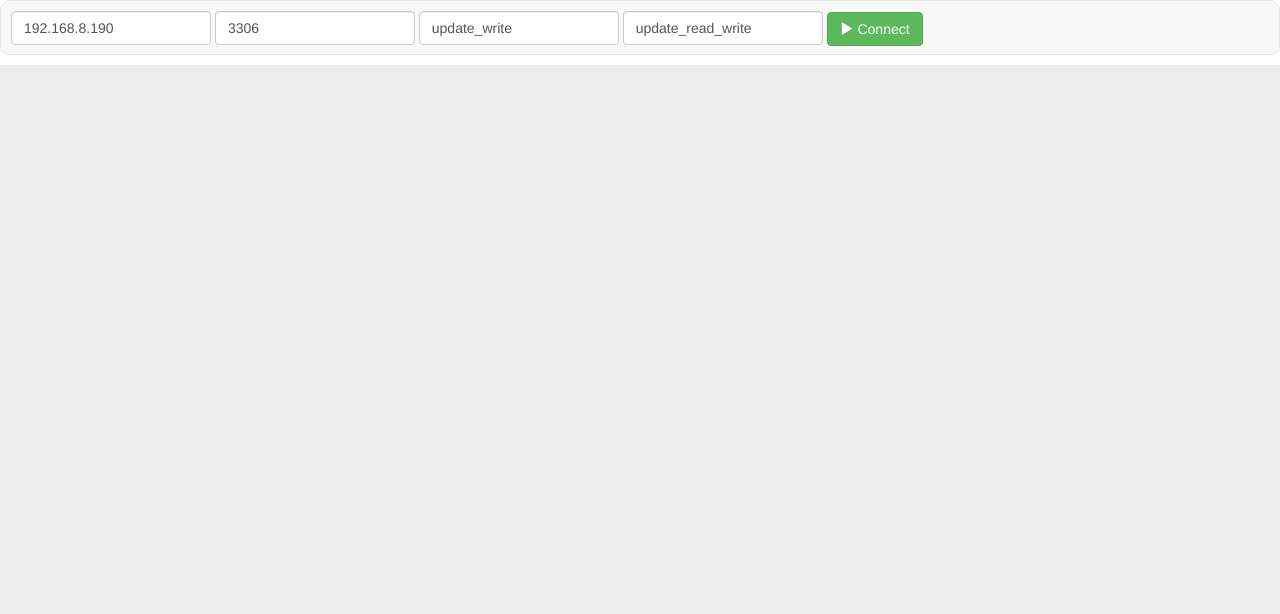
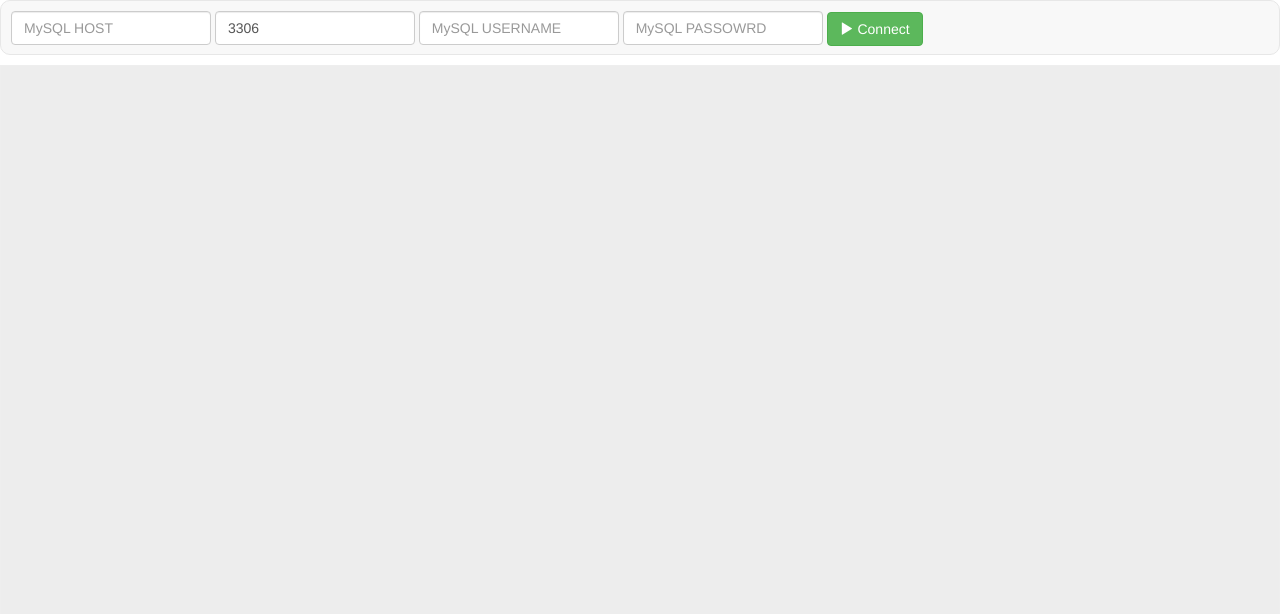
Before and after one commit to KevinLu10/web_mycli, a Django app: template templates/mycli.html in a window 1280 px wide. Shown: the top 614 px of the page. Run offline with Django 3.2, Linux system fonts and the light colour scheme; the template is opened without the code that fills it, so the values that code supplies are empty.

Commit message:
【doc】add example

```diff
--- a/templates/mycli.html
+++ b/templates/mycli.html
@@ -12,10 +12,10 @@
 </header>
 <body>
 <div class="config">
-    <input class="form-control" id="mysql_host" placeholder="MySQL HOST" value="192.168.8.190">
+    <input class="form-control" id="mysql_host" placeholder="MySQL HOST" value="">
     <input class="form-control" id="mysql_port" placeholder="MySQL PORT" value="3306">
-    <input class="form-control" id="mysql_user" placeholder="MySQL USERNAME" value="update_write">
-    <input class="form-control" id="mysql_pwd" placeholder="MySQL PASSOWRD" value="update_read_write">
+    <input class="form-control" id="mysql_user" placeholder="MySQL USERNAME" value="">
+    <input class="form-control" id="mysql_pwd" placeholder="MySQL PASSOWRD" value="">
     <!--<button class="btn btn-success " id="mycli_action">Connect</button>-->
     <button type="button" class="btn btn-success" id="mycli_action" >
         <span class="glyphicon glyphicon-play action-icon" aria-hidden="true"></span>
```
Also changed, not shown: README.md, 3 other files.
